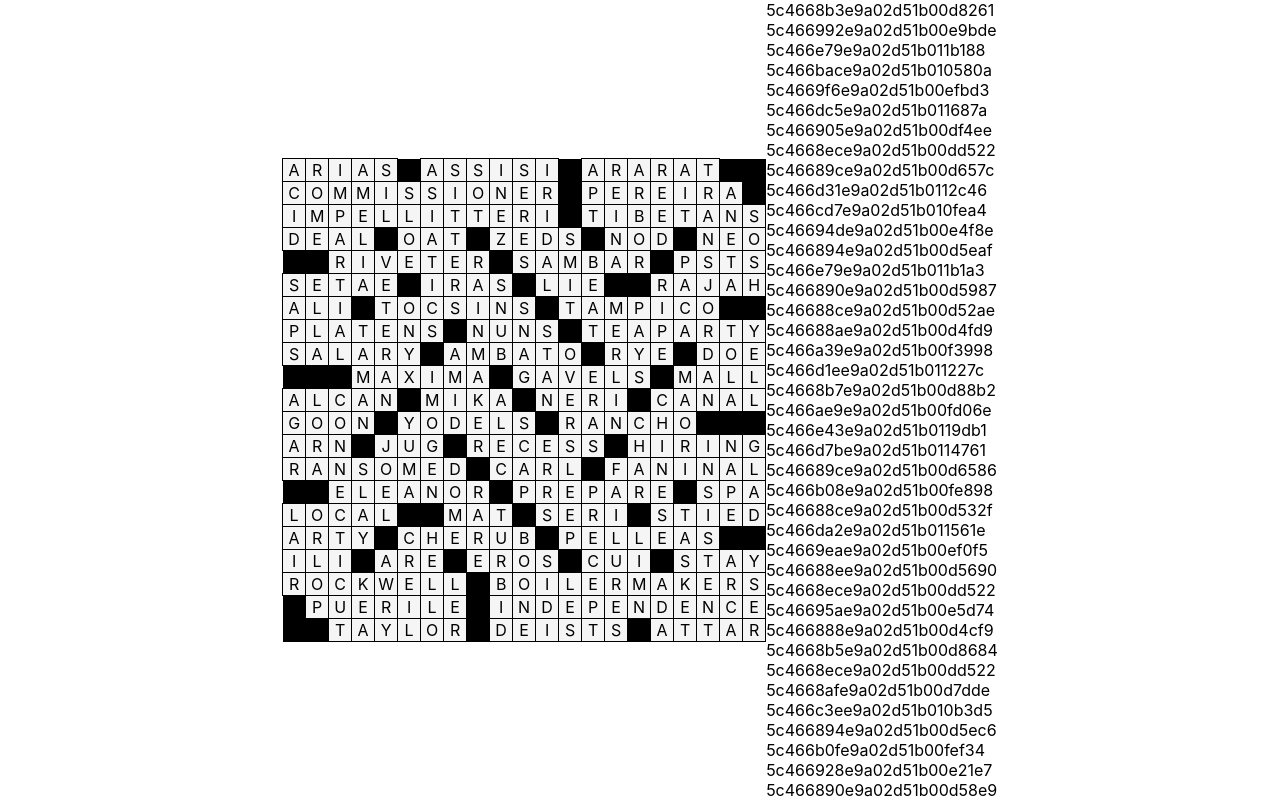
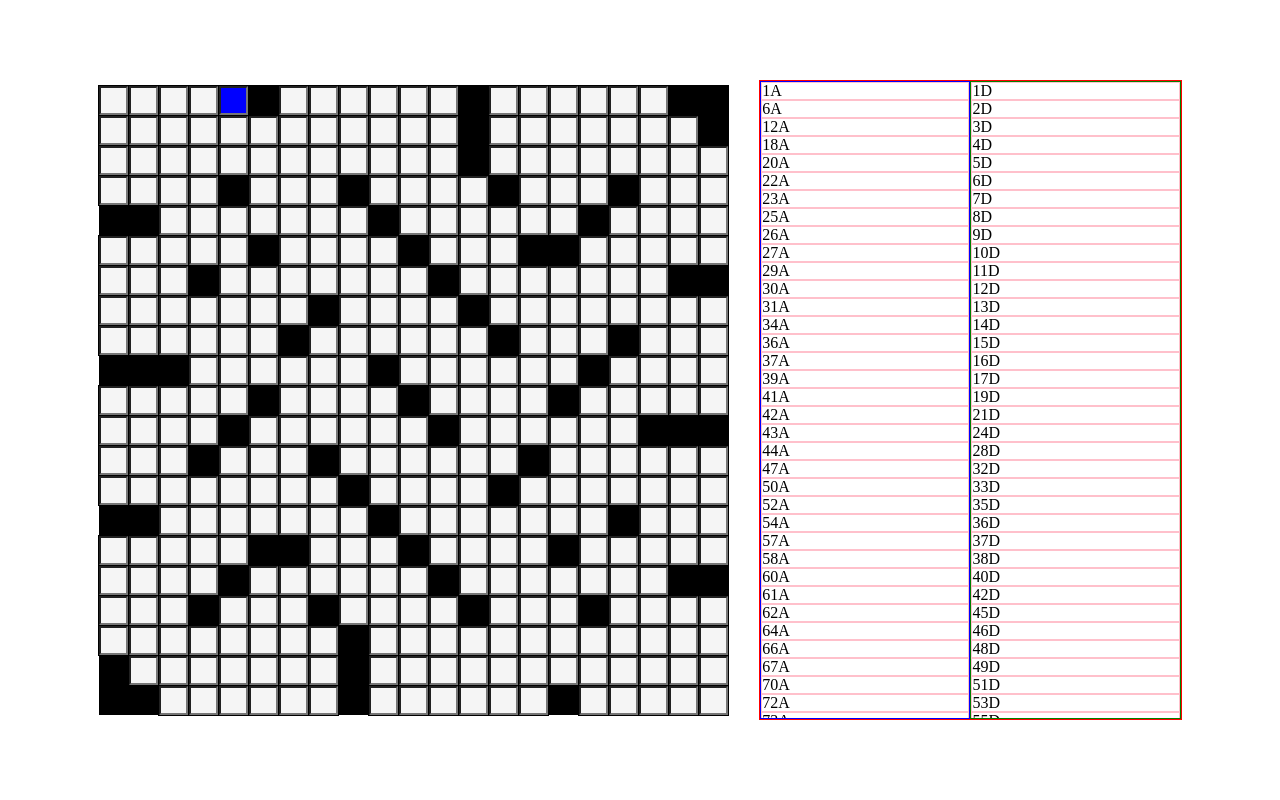
Before and after one commit to crossword-constructor/xword-ui, a React (Create React App) app: page / in a window 1280 px wide. Shown: the top 800 px of the page. Built offline with nearby package versions, Linux system fonts and the light colour scheme.

Commit message:
highlighting end of word

```diff
--- a/src/App.css
+++ b/src/App.css
@@ -31,9 +31,14 @@
   }
 }
 
-td {
-  height: none;
-  width: none;
+* {
+  box-sizing: border-box;
+}
+
+input {
+  margin: 0;
+  padding: 0;
+
 }
 
 .page {
@@ -50,11 +55,18 @@
 
 .cell {
   border: 1px solid black;
-  height: 20px;
-  width: 20px;
+  height: 30px;
+  width: 30px;
+  margin: 0;
+}
+
+.cellInput {
+  height: 100%;
+  width: 100%;
+  padding: 3px;
   text-align: center;
-  margin: 0;
   background: #f5f5f5;
+  text-transform: capitalize;
 }
 
 .black {
@@ -63,3 +75,36 @@
   background: black;
   margin: 0;
 }
+
+.clues {
+  border: 1px solid red;
+  width: 33%;
+  height: 80%;
+  display: flex;
+  margin-left: 30px;
+}
+
+.acrossClues {
+  border: 1px solid blue;
+  display: flex;
+  flex-flow: column;
+  wrap: wrap;
+  width: 50%;
+  height: 100%;
+  overflow: scroll;
+}
+
+.downClues {
+  border: 1px solid green;
+  display: flex;
+  flex-flow: column;
+  wrap: wrap;
+  width: 50%;
+  height: 100%;
+  overflow: scroll;
+}
+
+.clue{
+  width: 100%;
+  border: 1px solid pink;
+}
--- a/src/App.js
+++ b/src/App.js
@@ -1,33 +1,73 @@
-import React, { useState } from 'react';
-
+import React, { useState, useEffect } from 'react';
+import Cell from './Cell';
 import './App.css';
-import crossword from './crossword.json'
+import crossword from './crossword.json';
 const App = () => {
 
-  let rows = Object.keys(crossword.board).map(row => {
+  const [ direction, setDirection ] = useState('across');
+  const [ wordEnd, setWordEnd ] = useState(0);
+  const [ wordBeg, setWordBeg ] = useState(0);
+  const [ currentCoords, setCurrentCoords ] = useState([0,0]);
+
+  // USE EFFECT IF FIRST SQUARE IS BLACK CHANGE CURRENT COORDS
+  // USE EFFECT SETUP KEYPRESS LISTENER
+  useEffect(() => {
+    let newWordEnd;
+    let newWordBeg;
+    let counter = (direction === 'across') ? currentCoords[1] : currentCoords[0];
+    let currentSquare;
+    if (direction === 'across') {
+      while (!newWordEnd) {
+        currentSquare = crossword.board[currentCoords[0]][counter]
+        if (!currentSquare || currentSquare === "#BlackSquare#") {
+          newWordEnd = counter - 1;
+          console.log(wordEnd)
+          setWordEnd(newWordEnd);
+        }
+        counter++
+      }
+    }
+  }, [currentCoords, direction])
+
+
+  let rows = Object.keys(crossword.board).map((row, rowNum) => {
     return (
       <tr className='row'>
-        {crossword.board[row].map(cell => {
+        {crossword.board[row].map((cell, colNum) => {
           let black = cell === '#BlackSquare#'
 
-          return <td className={black ? 'black' : 'cell'}>{black ? null : cell}</td>
+          return (black
+            ? <td className='black'></td>
+            : <Cell
+                highlighted={colNum === wordEnd && rowNum === currentCoords[0]}
+                answer={cell}
+                coords={[rowNum, colNum]}
+                click={() => setCurrentCoords([rowNum, colNum])}
+              />
+          )
         })}
       </tr>
     )
   })
-
+  console.log("CURRENT COORDS: ", currentCoords)
   return (
     <div className="page">
-      <table className="board">
+      <table>
+      <tbody className="board">
         {rows}
+      </tbody>
       </table>
       <div className="clues">
         <div className="acrossClues">
-          {crossword.clues.map(clue => {
-            return <div className="clue">{clue.clue}</div>
+          {crossword.clues.filter(clue => clue.position.indexOf('A') > -1).map(clue => {
+            return <div className="clue">{clue.position}</div>
           })}
         </div>
-        <div className="downClues"></div>
+        <div className="downClues">
+          {crossword.clues.filter(clue => clue.position.indexOf('D') > -1).map(clue => {
+            return <div className="clue">{clue.position}</div>
+          })}
+        </div>
       </div>
     </div>
   );
--- /dev/null
+++ b/src/Cell.js
@@ -0,0 +1,14 @@
+import React, { useState, useEffect } from 'react';
+
+import './App.css';
+const Cell = ({answer, number, click, focus, highlighted}) => {
+  const [guess, setGuess] = useState(null)
+  const [rebus, setRebus] = useState(false)
+
+  return (
+    <td onClick={click} className="cell">
+      <input style={{background: highlighted ? "blue" : "#F5F5F5" }} focus={focus} className='cellInput' onChange={(event) => {setGuess(event.target.value)}} type='text' /></td>
+  )
+}
+
+export default Cell;
--- a/src/crossword.json
+++ b/src/crossword.json
@@ -1,3 +1,4 @@
+
 {
   "_id" : "5c466e78e9a02d51b011b10c",
   "title" : "PERSONS, PLACES AND THINGS",
@@ -876,7 +877,7 @@
       }
   ],
   "board" : {
-      "row1" : [
+      "0" : [
           "A",
           "R",
           "I",
@@ -899,7 +900,7 @@
           "#BlackSquare#",
           "#BlackSquare#"
       ],
-      "row2" : [
+      "1" : [
           "C",
           "O",
           "M",
@@ -922,7 +923,7 @@
           "A",
           "#BlackSquare#"
       ],
-      "row3" : [
+      "2" : [
           "I",
           "M",
           "P",
@@ -945,7 +946,7 @@
           "N",
           "S"
       ],
-      "row4" : [
+      "3" : [
           "D",
           "E",
           "A",
@@ -968,7 +969,7 @@
           "E",
           "O"
       ],
-      "row5" : [
+      "4" : [
           "#BlackSquare#",
           "#BlackSquare#",
           "R",
@@ -991,7 +992,7 @@
           "T",
           "S"
       ],
-      "row6" : [
+      "5" : [
           "S",
           "E",
           "T",
@@ -1014,7 +1015,7 @@
           "A",
           "H"
       ],
-      "row7" : [
+      "6" : [
           "A",
           "L",
           "I",
@@ -1037,7 +1038,7 @@
           "#BlackSquare#",
           "#BlackSquare#"
       ],
-      "row8" : [
+      "7" : [
           "P",
           "L",
           "A",
@@ -1060,7 +1061,7 @@
           "T",
           "Y"
       ],
-      "row9" : [
+      "8" : [
           "S",
           "A",
           "L",
@@ -1083,7 +1084,7 @@
           "O",
           "E"
       ],
-      "row10" : [
+      "9" : [
           "#BlackSquare#",
           "#BlackSquare#",
           "#BlackSquare#",
@@ -1106,7 +1107,7 @@
           "L",
           "L"
       ],
-      "row11" : [
+      "10" : [
           "A",
           "L",
           "C",
@@ -1129,7 +1130,7 @@
           "A",
           "L"
       ],
-      "row12" : [
+      "11" : [
           "G",
           "O",
           "O",
@@ -1152,7 +1153,7 @@
           "#BlackSquare#",
           "#BlackSquare#"
       ],
-      "row13" : [
+      "12" : [
           "A",
           "R",
           "N",
@@ -1175,7 +1176,7 @@
           "N",
           "G"
       ],
-      "row14" : [
+      "13" : [
           "R",
           "A",
           "N",
@@ -1198,7 +1199,7 @@
           "A",
           "L"
       ],
-      "row15" : [
+      "14" : [
           "#BlackSquare#",
           "#BlackSquare#",
           "E",
@@ -1221,7 +1222,7 @@
           "P",
           "A"
       ],
-      "row16" : [
+      "15" : [
           "L",
           "O",
           "C",
@@ -1244,7 +1245,7 @@
           "E",
           "D"
       ],
-      "row17" : [
+      "16" : [
           "A",
           "R",
           "T",
@@ -1267,7 +1268,7 @@
           "#BlackSquare#",
           "#BlackSquare#"
       ],
-      "row18" : [
+      "17" : [
           "I",
           "L",
           "I",
@@ -1290,7 +1291,7 @@
           "A",
           "Y"
       ],
-      "row19" : [
+      "18" : [
           "R",
           "O",
           "C",
@@ -1313,7 +1314,7 @@
           "R",
           "S"
       ],
-      "row20" : [
+      "19" : [
           "#BlackSquare#",
           "P",
           "U",
@@ -1336,7 +1337,7 @@
           "C",
           "E"
       ],
-      "row21" : [
+      "20" : [
           "#BlackSquare#",
           "#BlackSquare#",
           "T",
--- a/src/index.css
+++ b/src/index.css
@@ -12,3 +12,47 @@
   font-family: source-code-pro, Menlo, Monaco, Consolas, "Courier New",
     monospace;
 }
+
+html, body, div, span, applet, object, iframe,
+h1, h2, h3, h4, h5, h6, p, blockquote, pre,
+a, abbr, acronym, address, big, cite, code,
+del, dfn, em, img, ins, kbd, q, s, samp,
+small, strike, strong, sub, sup, tt, var,
+b, u, i, center,
+dl, dt, dd, ol, ul, li,
+fieldset, form, label, legend,
+table, caption, tbody, tfoot, thead, tr, th, td,
+article, aside, canvas, details, embed,
+figure, figcaption, footer, header, hgroup,
+menu, nav, output, ruby, section, summary,
+time, mark, audio, video {
+margin: 0;
+padding: 0;
+border: 0;
+font-size: 100%;
+font: inherit;
+vertical-align: baseline;
+}
+/* HTML5 display-role reset for older browsers */
+article, aside, details, figcaption, figure,
+footer, header, hgroup, menu, nav, section {
+display: block;
+}
+body {
+line-height: 1;
+}
+ol, ul {
+list-style: none;
+}
+blockquote, q {
+quotes: none;
+}
+blockquote:before, blockquote:after,
+q:before, q:after {
+content: '';
+content: none;
+}
+table {
+border-collapse: collapse;
+border-spacing: 0;
+}
```
